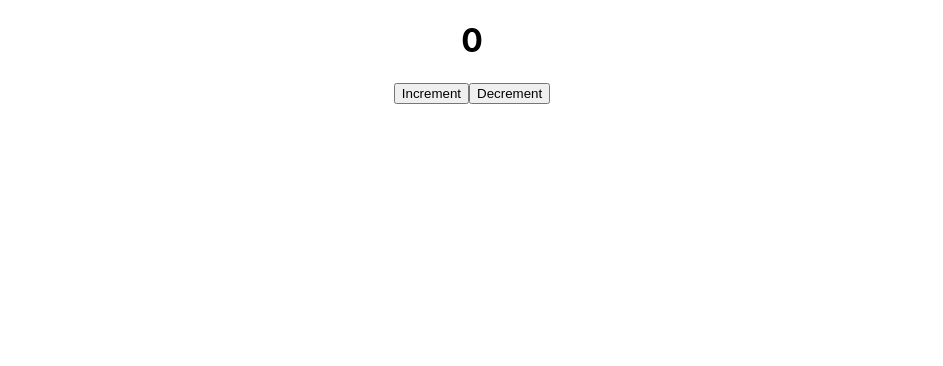
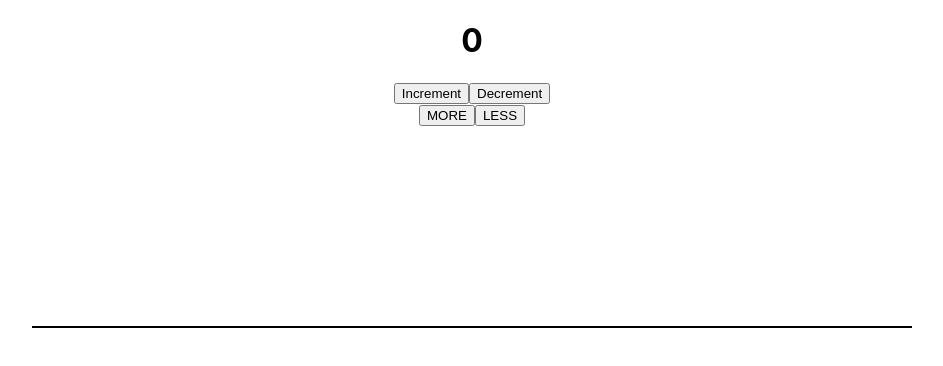
Before and after one commit to bozinoski777/sandbox_react_couter, a React (Create React App) app: page / in a window 1280 px wide. Shown: the top 366 px of the page, without its empty margins (168-1111 px from the left). Built offline with nearby package versions, Linux system fonts and the light colour scheme.

Commit message:
Made a field get samll and big

```diff
--- a/src/App.js
+++ b/src/App.js
@@ -1,11 +1,15 @@
 import logo from './logo.svg';
 import './App.css';
 import Counter from './components/Counter'
+import Filling from './components/Filling'
 
 function App() {
   return (
     <div className="App">
-      <Counter />
+      <div>
+        <Counter />
+        <Filling />
+      </div>
     </div>
   );
 }
--- /dev/null
+++ b/src/components/Filling.js
@@ -0,0 +1,41 @@
+import React, { Component } from 'react';
+
+export class Filling extends Component {
+  constructor(props) {
+    super(props);
+    this.state = {
+      height: 0
+  }
+
+  }
+
+
+  moreMore = () => {
+    this.interval = setInterval(() => this.setState({ height: this.state.height + 1}), 1);
+  };
+  stopMore = () => {
+    clearInterval(this.interval);
+  };
+
+  lessLess = () => {
+    this.interval = setInterval(() => this.setState({ height: this.state.height - 1}), 1);
+  };
+  stopLess = () => {
+    clearInterval(this.interval);
+  };
+  render() {
+  const myStyle = {height: this.state.height + "px"};
+    return (
+      <div>
+        <button onMouseDown={this.moreMore} onMouseUp={this.stopMore}>MORE</button>
+        <button onMouseDown={this.lessLess} onMouseUp={this.stopLess}>LESS</button>
+        <div style={myStyle} className="filling container" ></div>
+      </div>
+    )
+  };
+
+
+
+}
+
+export default Filling;
--- a/src/index.css
+++ b/src/index.css
@@ -11,3 +11,11 @@ code {
   font-family: source-code-pro, Menlo, Monaco, Consolas, 'Courier New',
     monospace;
 }
+
+.filling {
+  border: 1px solid black;
+}
+
+.container {
+  margin: 200px;
+}
```
Also changed, not shown: 1 other file (tests, documents, lock files or other folders).
